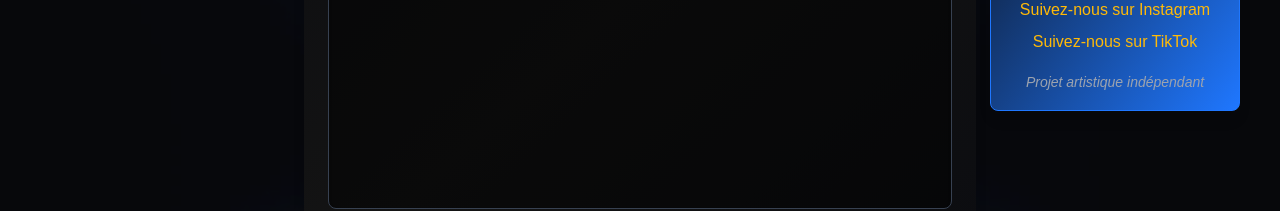
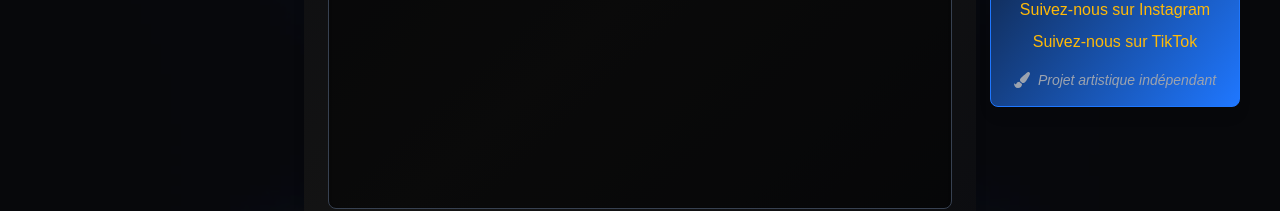
Before and after one commit to lucienleseigle/digitalemotions, a Next.js app: page / in a window 1280 px wide. Shown: the part 415-626 px from the top of the page. Built offline with nearby package versions, Linux system fonts and the light colour scheme.

Commit message:
fix insta linké

```diff
--- a/package.json
+++ b/package.json
@@ -15,6 +15,7 @@
     "node-fetch": "^3.3.2",
     "react": "^19.0.0",
     "react-dom": "^19.0.0",
+    "react-icons": "^5.4.0",
     "tiktoken": "^1.0.18"
   },
   "devDependencies": {
--- a/pages/index.js
+++ b/pages/index.js
@@ -1,5 +1,6 @@
 import { useState, useRef, useEffect } from 'react';
 import Italicify from '../components/Italicify';
+import { FaPaintBrush } from 'react-icons/fa'; // Import de l'icône (assurez-vous d'avoir installé react-icons)
 
 export default function Home() {
   const [messages, setMessages] = useState([]);
@@ -156,7 +157,7 @@ export default function Home() {
             href="https://www.instagram.com/amadeus_digital_wavestation/"
             target="_blank"
             rel="noopener noreferrer"
-            className="text-mysticYellow hover:text-accentRed transition-colors"
+            className="text-mysticYellow hover:text-accentRed transition-colors cursor-pointer"
           >
             Suivez-nous sur Instagram
           </a>
@@ -167,13 +168,14 @@ export default function Home() {
             href="https://www.tiktok.com/@amadeusdigitalcreations?lang=fr"
             target="_blank"
             rel="noopener noreferrer"
-            className="text-mysticYellow hover:text-accentRed transition-colors"
+            className="text-mysticYellow hover:text-accentRed transition-colors cursor-pointer"
           >
             Suivez-nous sur TikTok
           </a>
         </div>
-        {/* Ajout de la section "Projet Artistique Indépendant" */}
-        <div className="mt-4 text-center">
+        {/* Ajout de la section "Projet Artistique Indépendant" avec icône */}
+        <div className="mt-4 text-center flex items-center justify-center gap-2">
+          <FaPaintBrush className="text-gray-400" />
           <span className="text-sm text-gray-400 italic">
             Projet artistique indépendant
           </span>
```
Also changed, not shown: 1 other file (tests, documents, lock files or other folders).
